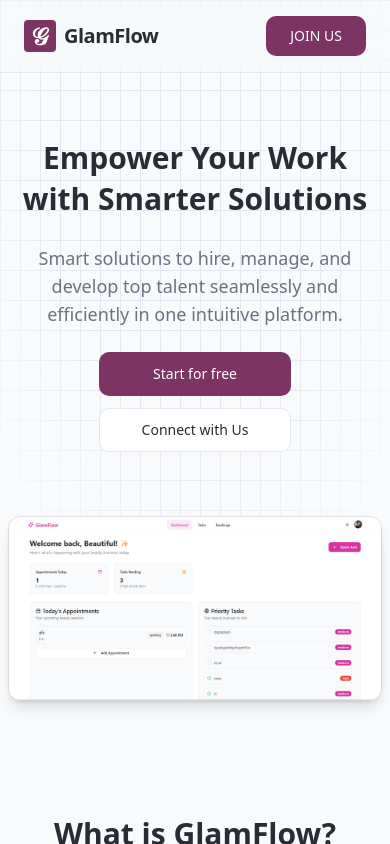
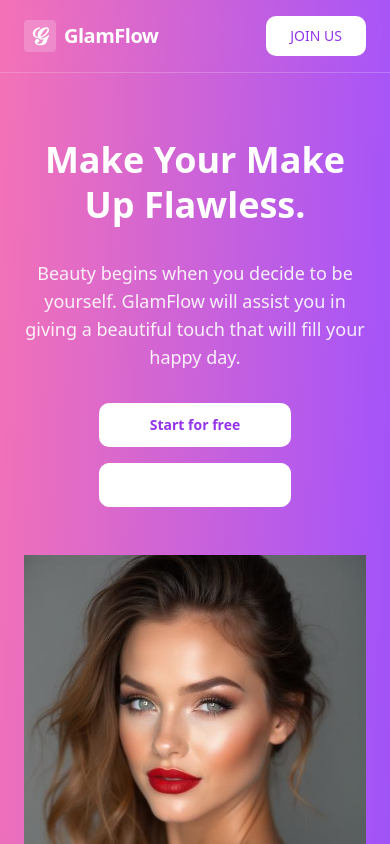
Before and after one commit to askusstudio/glamflow, a React (Vite) app: page / in a window 390 px wide. Shown: the top 844 px of the page. Built offline with nearby package versions, Linux system fonts and the light colour scheme.

Commit message:
Refactor: Update landing page hero section
Update the hero section of the landing page to match the provided design. This includes incorporating a woman with a transparent background and ensuring the design is responsive across all devices. Button functionality and placement remain unchanged.

```diff
--- a/src/pages/Landing.tsx
+++ b/src/pages/Landing.tsx
@@ -8,6 +8,7 @@ import Faq from "@/components/ui/Faqs";
 import ContentSection from "@/components/ui/ContentSection";
 import ContentSectionApp from "@/components/ui/ContentSectionApp";
 import Footer from "@/components/ui/FooterSection";
+import heroWomanModel from "@/assets/hero-woman-model.png";
 
 // For Vite+React, use a normal <img> tag
 export default function LandingPage() {
@@ -18,57 +19,62 @@ export default function LandingPage() {
   };
 
   return (
-    <div className="min-h-screen w-full bg-[#f8fafc]">
-      {/* Hero Wrapper: Confines the grid background to this section only */}
+    <div className="min-h-screen w-full bg-gradient-to-br from-pink-400 via-purple-500 to-indigo-600">
+      {/* Hero Wrapper */}
       <div className="relative">
-        {/* Top Fade Grid Background - Now confined to hero wrapper */}
-        <div
-          className="absolute inset-0 z-0"
-          style={{
-            backgroundImage: `
-              linear-gradient(to right, #e2e8f0 1px, transparent 1px),
-              linear-gradient(to bottom, #e2e8f0 1px, transparent 1px)
-            `,
-            backgroundSize: "20px 30px",
-            WebkitMaskImage:
-              "radial-gradient(ellipse 70% 60% at 50% 0%, #000 60%, transparent 100%)",
-            maskImage:
-              "radial-gradient(ellipse 70% 60% at 50% 0%, #000 60%, transparent 100%)",
-          }}
-        />
-
         {/* Navbar */}
-        <header className="flex items-center justify-between px-6 py-4 border-b bg-transparent backdrop-blur relative z-10">
+        <header className="flex items-center justify-between px-6 py-4 border-b border-white/20 bg-transparent backdrop-blur relative z-10">
           <div className="flex items-center gap-2">
-            <div className="h-8 w-8 rounded bg-primary flex items-center justify-center text-white text-2xl font-bold">
+            <div className="h-8 w-8 rounded bg-white/20 flex items-center justify-center text-white text-2xl font-bold">
               <span>𝒢</span>
             </div>
-            <span className="font-semibold text-xl tracking-tight">GlamFlow</span>
+            <span className="font-semibold text-xl tracking-tight text-white">GlamFlow</span>
           </div>
           <nav className="hidden md:flex gap-8 items-center">
-            <a className="text-muted-foreground text-sm hover:text-foreground" href="#features">Feature</a>
-            <a className="text-muted-foreground text-sm hover:text-foreground" href="#faq">FAQs</a>
-            <a className="text-muted-foreground text-sm hover:text-foreground" href="#pricing">Pricing</a>
-            <a className="text-muted-foreground text-sm hover:text-foreground" href="#about">About</a>
+            <a className="text-white/80 text-sm hover:text-white transition-colors" href="#features">Feature</a>
+            <a className="text-white/80 text-sm hover:text-white transition-colors" href="#faq">FAQs</a>
+            <a className="text-white/80 text-sm hover:text-white transition-colors" href="#pricing">Pricing</a>
+            <a className="text-white/80 text-sm hover:text-white transition-colors" href="#about">About</a>
           </nav>
           <div className="flex gap-4 items-center">
-            {/* <Button variant="ghost" className="px-4">Sign In</Button> */}
-            <Button className="px-6" onClick={handleAuthRedirect}>JOIN US</Button>
+            <Button className="px-6 bg-white text-purple-600 hover:bg-white/90" onClick={handleAuthRedirect}>JOIN US</Button>
           </div>
         </header>
 
         {/* Hero Section */}
-        <section className="flex flex-col md:items-center py-16 px-4 md:px-0 text-center space-y-6 max-w-2xl mx-auto relative z-10">
-          <h1 className="text-3xl md:text-5xl font-bold leading-snug">
-            Empower Your Work<br />
-            with Smarter Solutions
-          </h1>
-          <p className="text-muted-foreground text-lg">
-            Smart solutions to hire, manage, and develop top talent seamlessly and efficiently in one intuitive platform.
-          </p>
-          <div className="flex flex-col sm:flex-row items-center gap-3 justify-center">
-            <Button size="lg" className="w-48" onClick={handleAuthRedirect}>Start for free</Button>
-            <Button size="lg" variant="outline" className="w-48">Connect with Us</Button>
+        <section className="relative z-10 py-16 lg:py-24">
+          <div className="container mx-auto px-6">
+            <div className="flex flex-col lg:flex-row items-center justify-between gap-12">
+              {/* Left Content */}
+              <div className="flex-1 text-center lg:text-left space-y-8">
+                <h1 className="text-4xl md:text-5xl lg:text-6xl font-bold leading-tight text-white">
+                  Make Your Make<br />
+                  Up Flawless.
+                </h1>
+                <p className="text-lg md:text-xl text-white/90 max-w-lg">
+                  Beauty begins when you decide to be yourself. GlamFlow will assist you in giving a beautiful touch that will fill your happy day.
+                </p>
+                <div className="flex flex-col sm:flex-row items-center gap-4 justify-center lg:justify-start">
+                  <Button size="lg" className="w-48 bg-white text-purple-600 hover:bg-white/90 font-semibold" onClick={handleAuthRedirect}>
+                    Start for free
+                  </Button>
+                  <Button size="lg" variant="outline" className="w-48 border-white text-white hover:bg-white/10">
+                    Connect with Us
+                  </Button>
+                </div>
+              </div>
+
+              {/* Right Image */}
+              <div className="flex-1 flex justify-center lg:justify-end">
+                <div className="relative">
+                  <img
+                    src={heroWomanModel}
+                    alt="Professional makeup model"
+                    className="w-full max-w-md lg:max-w-lg h-auto object-contain"
+                  />
+                </div>
+              </div>
+            </div>
           </div>
         </section>
 
```
Also changed, not shown: src/assets/hero-woman-model.png (added).
